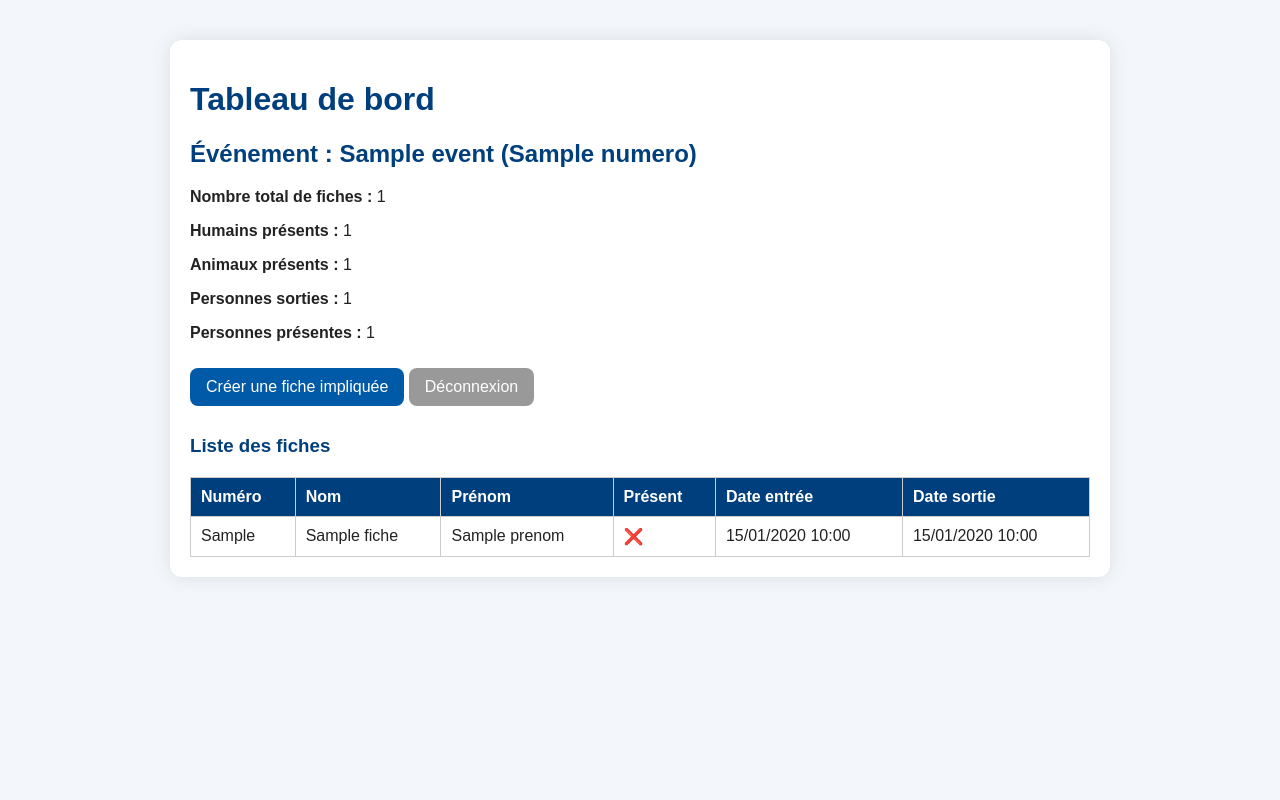
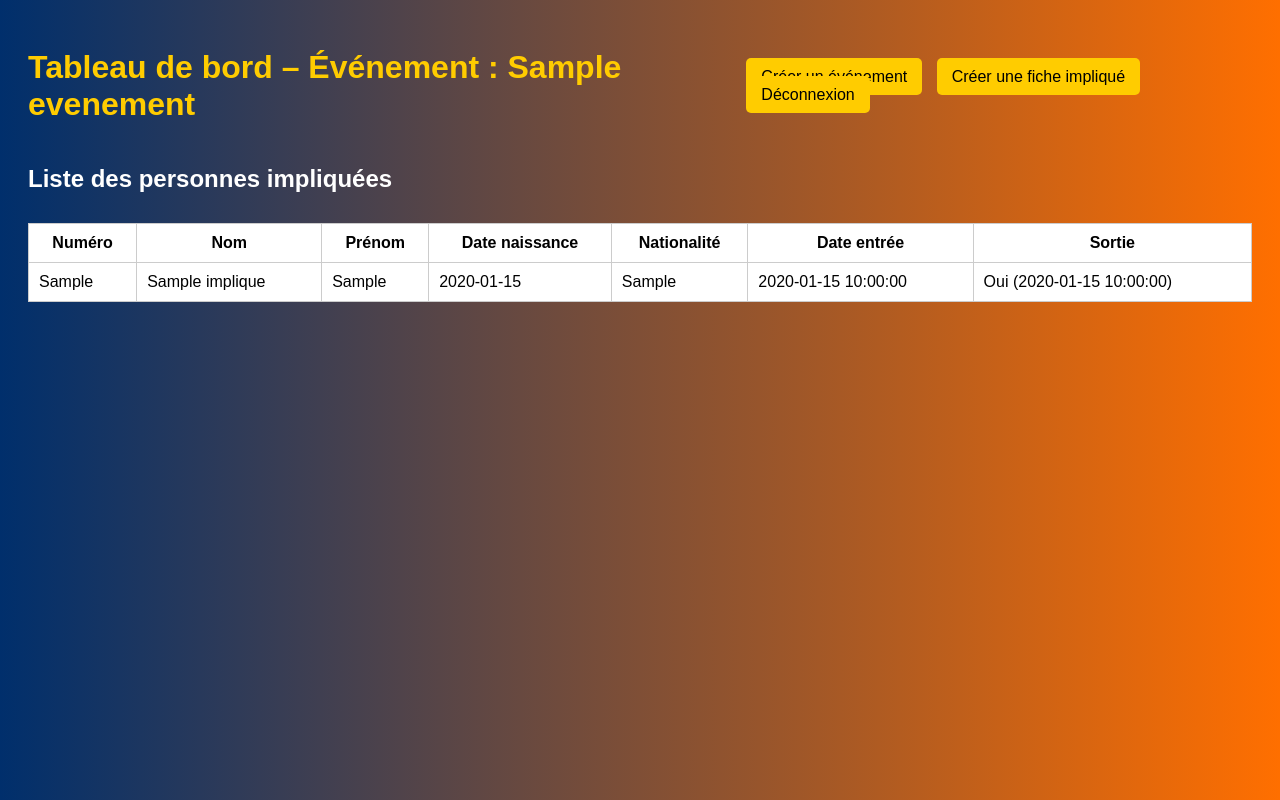
Before and after one commit to protec38/CAI, a Flask app: template app/templates/dashboard.html in a window 1280 px wide. Run offline with Flask 3, Linux system fonts and the light colour scheme; tables that the repository leaves empty hold one stand-in row (values such as "Sample post"); the template is opened without the code that fills it: values that come from a table or form of the project are taken from there, most other values are stand-ins (such as "Sample title", 1, 10 or a date in 2020).

Commit message:
Update dashboard.html

```diff
--- a/app/templates/dashboard.html
+++ b/app/templates/dashboard.html
@@ -1,57 +1,98 @@
-<!-- app/templates/dashboard.html -->
 <!DOCTYPE html>
 <html lang="fr">
 <head>
     <meta charset="UTF-8">
-    <title>Tableau de bord - {{ event.nom }}</title>
-    <link rel="stylesheet" href="{{ url_for('static', filename='style.css') }}">
+    <title>Tableau de bord</title>
+    <style>
+        body {
+            font-family: Arial, sans-serif;
+            background: linear-gradient(to right, #002f6c, #ff6f00);
+            color: #fff;
+            padding: 20px;
+        }
+
+        .header {
+            display: flex;
+            justify-content: space-between;
+            align-items: center;
+        }
+
+        h1 {
+            color: #ffcc00;
+        }
+
+        .btn {
+            background-color: #ffcc00;
+            color: #000;
+            padding: 10px 15px;
+            text-decoration: none;
+            border-radius: 5px;
+            margin-right: 10px;
+        }
+
+        table {
+            width: 100%;
+            margin-top: 30px;
+            border-collapse: collapse;
+            background: white;
+            color: black;
+        }
+
+        table th, table td {
+            padding: 10px;
+            border: 1px solid #ccc;
+        }
+
+        .top-actions {
+            margin-bottom: 20px;
+        }
+    </style>
 </head>
-<body class="dashboard-page">
-    <div class="container">
-        <h1>Tableau de bord</h1>
-        <h2>Événement : {{ event.nom }} ({{ event.numero }})</h2>
-
-        <div class="stats">
-            <p><strong>Nombre total de fiches :</strong> {{ fiches|length }}</p>
-            <p><strong>Humains présents :</strong> {{ humains|length }}</p>
-            <p><strong>Animaux présents :</strong> {{ animaux|length }}</p>
-            <p><strong>Personnes sorties :</strong> {{ sortis|length }}</p>
-            <p><strong>Personnes présentes :</strong> {{ present|length }}</p>
+<body>
+    <div class="header">
+        <h1>Tableau de bord – Événement : {{ evenement.nom }}</h1>
+        <div>
+            {% if user.is_admin or user.role == 'codep' %}
+                <a class="btn" href="{{ url_for('main_bp.evenement_new') }}">Créer un événement</a>
+            {% endif %}
+            <a class="btn" href="{{ url_for('main_bp.fiche_new') }}">Créer une fiche impliqué</a>
+            <a class="btn" href="{{ url_for('main_bp.login') }}">Déconnexion</a>
+        </div>
     </div>
 
-        <div class="actions">
-            <a href="{{ url_for('main.fiche_new') }}" class="btn">Créer une fiche impliquée</a>
-            {% if session.user_id %}
-                <a href="{{ url_for('main.admin_users') }}" class="btn">Admin - Gérer les utilisateurs</a>
-            {% endif %}
-            <a href="{{ url_for('main.logout') }}" class="btn btn-secondary">Déconnexion</a>
-        </div>
+    <h2>Liste des personnes impliquées</h2>
 
-        <h3>Liste des fiches</h3>
     <table>
         <thead>
             <tr>
                 <th>Numéro</th>
                 <th>Nom</th>
                 <th>Prénom</th>
-                    <th>Présent</th>
+                <th>Date naissance</th>
+                <th>Nationalité</th>
                 <th>Date entrée</th>
-                    <th>Date sortie</th>
+                <th>Sortie</th>
             </tr>
         </thead>
         <tbody>
-                {% for f in fiches %}
+            {% for fiche in impliques %}
             <tr>
-                    <td>{{ f.numero_fiche }}</td>
-                    <td>{{ f.nom }}</td>
-                    <td>{{ f.prenom }}</td>
-                    <td>{% if not f.date_sortie %}✅{% else %}❌{% endif %}</td>
-                    <td>{{ f.date_entree.strftime('%d/%m/%Y %H:%M') }}</td>
-                    <td>{% if f.date_sortie %}{{ f.date_sortie.strftime('%d/%m/%Y %H:%M') }}{% else %}-{% endif %}</td>
+                <td>{{ fiche.numero_fiche }}</td>
+                <td>{{ fiche.nom }}</td>
+                <td>{{ fiche.prenom }}</td>
+                <td>{{ fiche.date_naissance }}</td>
+                <td>{{ fiche.nationalite }}</td>
+                <td>{{ fiche.date_entree }}</td>
+                <td>
+                    {% if fiche.date_sortie %}
+                        Oui ({{ fiche.date_sortie }})
+                    {% else %}
+                        Non
+                    {% endif %}
+                </td>
             </tr>
             {% endfor %}
         </tbody>
     </table>
-    </div>
 </body>
 </html>
```
Lines whose indentation alone changed are shown as unchanged.
